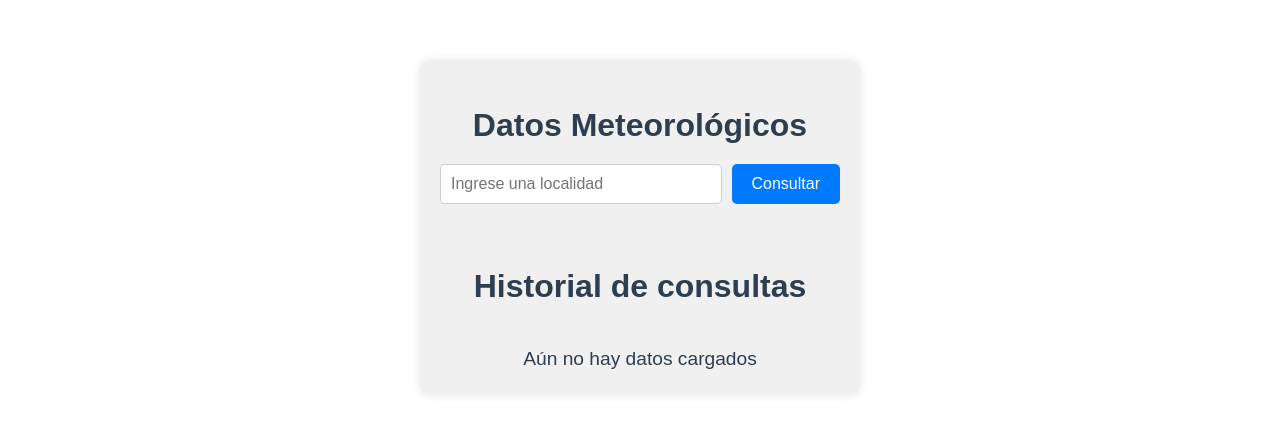
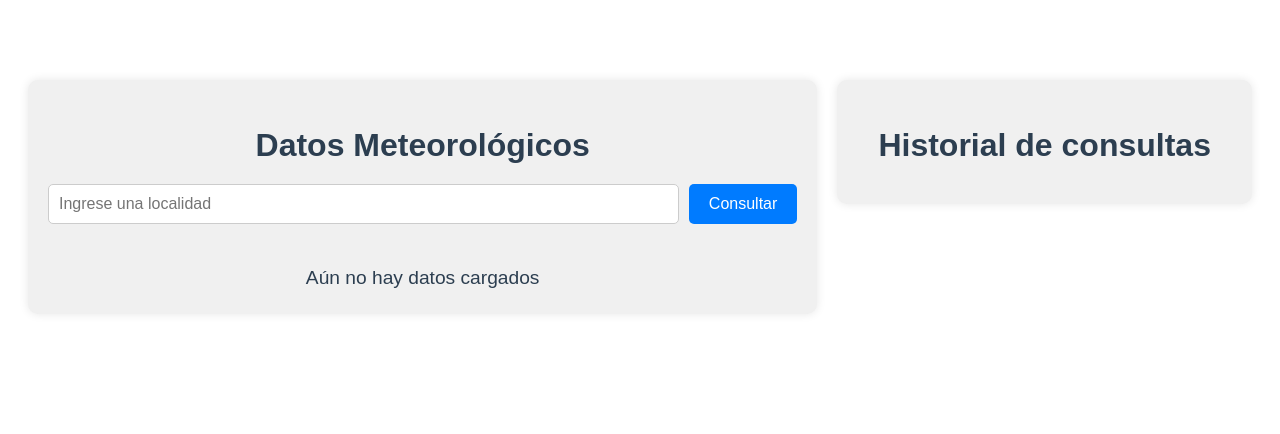
Before and after one commit to miguel-dev01/galaxy-weather, a Vue app: page / in a window 1280 px wide. Shown: the top 434 px of the page. Built offline with nearby package versions, Linux system fonts and the light colour scheme.

Commit message:
Agregando mas estilos y seleccionar ciudad

```diff
--- a/src/components/GalaxyWeather.vue
+++ b/src/components/GalaxyWeather.vue
@@ -1,5 +1,6 @@
 <template>
   <div class="weather-container">
+    <div class="weather-data">
       <h2>Datos Meteorológicos</h2>
 
       <!-- Campo de entrada para la localidad -->
@@ -7,11 +8,6 @@
         <input v-model="city" type="text" placeholder="Ingrese una localidad" @keyup.enter="fetchWeather" />
         <button @click="fetchWeather">Consultar</button>
       </div>
-    <br>
-    <h2>Historial de consultas</h2>
-    <ul>
-      <li v-for="city in getCitiesFromLocalStorage()" :key="city">{{ city }}</li>
-    </ul>
       <br>
 
       <!-- Si weather tiene valor se muestran los valores, sino v-else... -->
@@ -29,6 +25,14 @@
       </div>
       <div v-else>
         <p>Aún no hay datos cargados</p>
+      </div>
+    </div>
+
+    <div class="weather-history">
+      <h2>Historial de consultas</h2>
+        <li v-for="city in getCitiesFromLocalStorage()" :key="city" @click="selectedCity(city)">
+          {{ city }}
+        </li>
     </div>
   </div>
 </template>
@@ -72,6 +76,7 @@ export default {
         });
     },
     saveCityToLocalStorage(city) {
+      // Si no hay ciudades guardadas en localStorage, se crea un array vacío
       let cities = JSON.parse(localStorage.getItem(STORAGE_KEY)) || [];
       if (!cities.includes(city)) {
         cities.push(city);
@@ -80,6 +85,10 @@ export default {
     },
     getCitiesFromLocalStorage() {
       return JSON.parse(localStorage.getItem(STORAGE_KEY)) || [];
+    },
+    selectedCity(city) {
+      this.city = city;
+      this.fetchWeather();
     }
   }
 };
@@ -87,14 +96,31 @@ export default {
 
 <style scoped>
   .weather-container {
+    display: flex;
+    justify-content: center;
+    align-items: flex-start;
+    gap: 20px;
+    max-width: 100%;
+    margin: 0 auto;
+    padding: 20px;
+    flex-wrap: wrap;
+  }
+
+  .weather-data, .weather-history {
     background-color: #f0f0f0;
     border-radius: 10px;
     padding: 20px;
-    max-width: 100%;
-    width: 90%;
-    margin: 0 auto;
+    width: 100%;
+    box-shadow: 0px 0px 10px rgba(0, 0, 0, 0.1);
     text-align: center;
-    box-shadow: 0px 0px 10px rgba(0, 0, 0, 0.1);
+  }
+
+  .weather-data {
+    flex: 2;
+  }
+
+  .weather-history {
+    flex: 1;
   }
 
   .location-input {
@@ -123,6 +149,17 @@ export default {
     flex-shrink: 0;
   }
 
+  .location-input button:hover {
+    padding: 10px 20px;
+    font-size: 16px;
+    background-color: #003d7e;
+    color: white;
+    border: none;
+    border-radius: 5px;
+    cursor: pointer;
+    flex-shrink: 0;
+  }
+
   .weather-icon {
     width: 80px;
     height: 80px;
@@ -142,7 +179,7 @@ export default {
   }
 
   @media (min-width: 768px) {
-    .weather-container {
+    .weather-data, .weather-history {
       width: 400px;
     }
 
```
Lines whose indentation alone changed are shown as unchanged.
